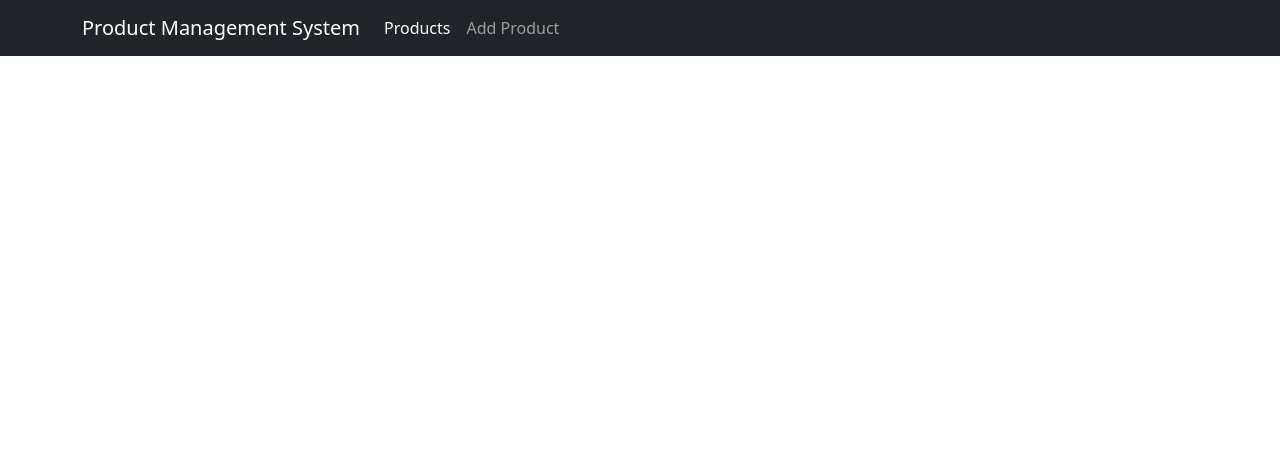
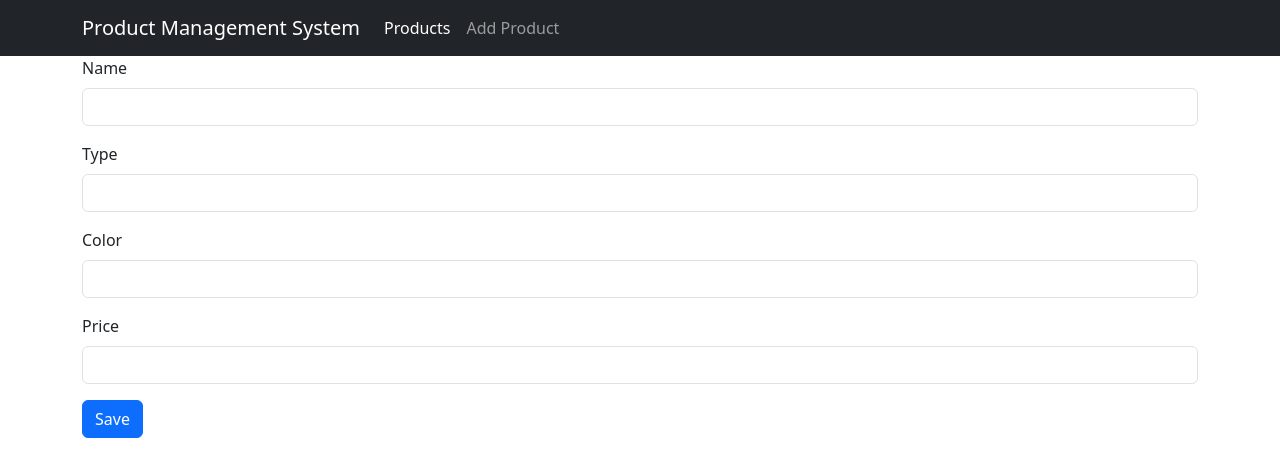
Before and after one commit to GitKia/PMS.UI, an Angular app: page /products/add in a window 1280 px wide. Before the commit this address led to /. Shown: the top 476 px of the page. Built offline with nearby package versions, Linux system fonts and the light colour scheme.

Commit message:
HtmlForAddproductAdded

```diff
--- a/src/app/app-routing.module.ts
+++ b/src/app/app-routing.module.ts
@@ -14,7 +14,7 @@ const routes: Routes = [
   },
 
   {
-    path: 'producs/add',
+    path: 'products/add',
     component: AddProductComponent
   }
 ];
--- a/src/app/app.component.html
+++ b/src/app/app.component.html
@@ -10,7 +10,7 @@
           <a class="nav-link active" aria-current="page" [routerLink]="['products']">Products</a>
         </li>
         <li class="nav-item">
-          <a class="nav-link" [routerLink]="['products', 'add']">Add Product</a>
+          <a class="nav-link" [routerLink]="['products','add']">Add Product</a>
         </li>
       </ul>
     </div>
--- a/src/app/components/add-product/add-product.component.html
+++ b/src/app/components/add-product/add-product.component.html
@@ -1 +1,21 @@
-<p>add-product works!</p>
+<div class="container">
+    <form>
+        <div class="mb-3">
+            <label for="name" class="form-label">Name</label>
+            <input type="text" class="form-control" id="name" name="name">
+        </div>
+        <div class="mb-3">
+          <label for="type" class="form-label">Type</label>
+          <input type="text" class="form-control" id="type" name="type">
+        </div>
+        <div class="mb-3">
+            <label for="color" class="form-label">Color</label>
+            <input type="text" class="form-control" id="color" name="color">
+          </div>
+          <div class="mb-3">
+            <label for="price" class="form-label">Price</label>
+            <input type="number" class="form-control" id="price" name="price">
+          </div>
+        <button type="submit" class="btn btn-primary">Save</button>
+      </form>
+</div>
```
